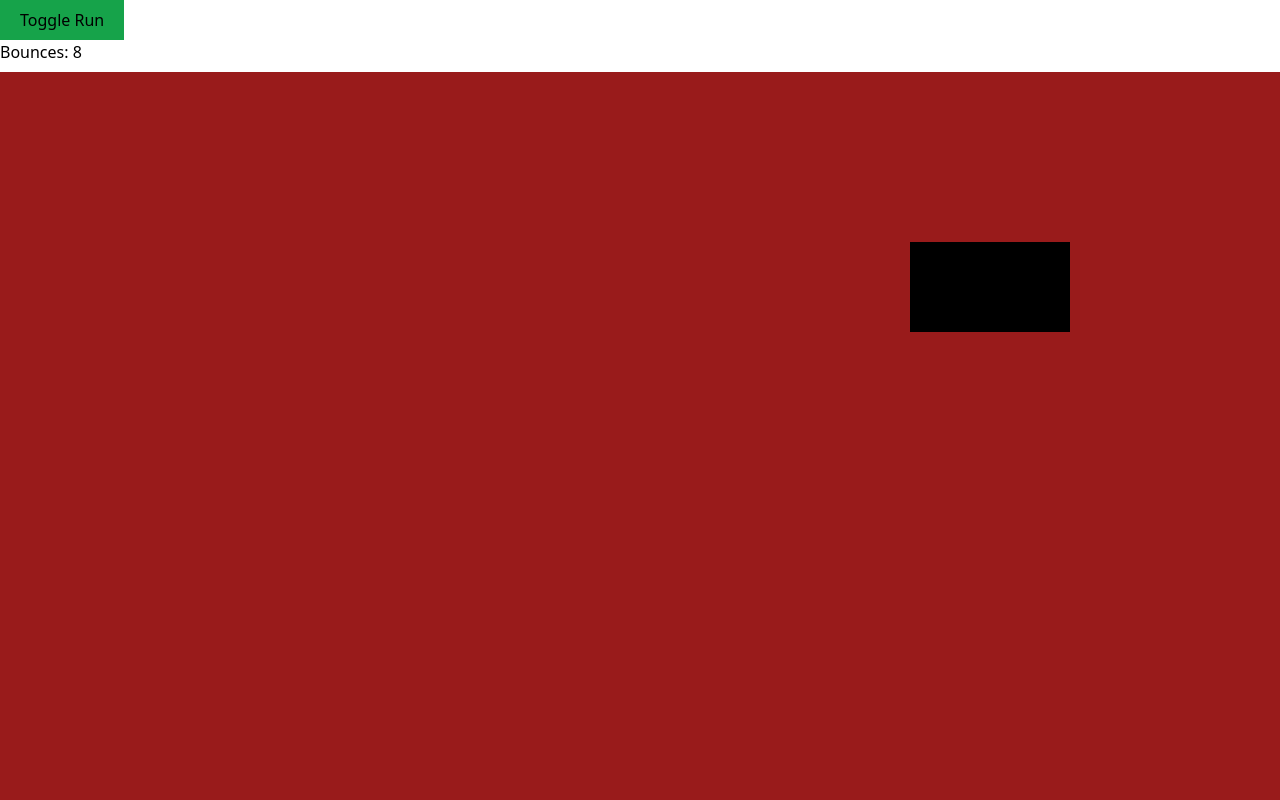
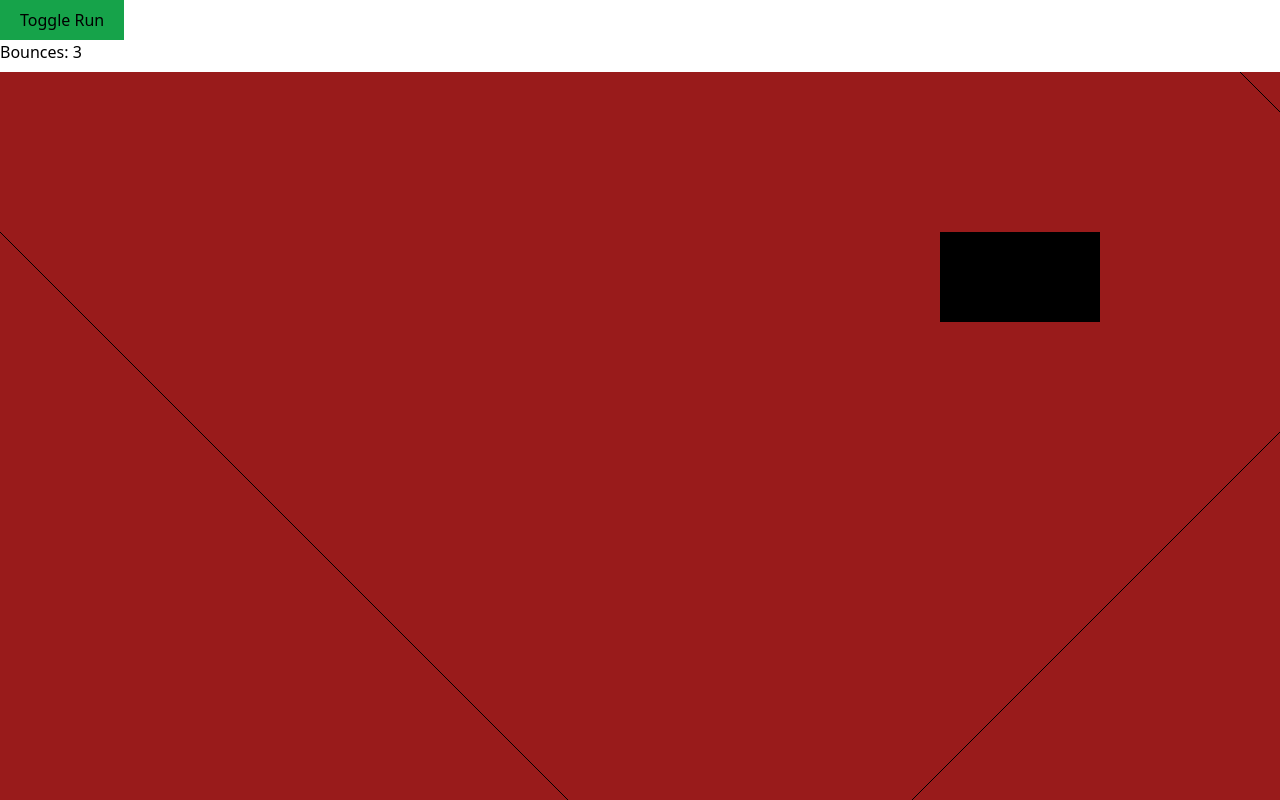
Before and after one commit to clayton-schneider/dvd, a website built with Vite: page index.html in a window 1280 px wide. Both pictures are taken after a click on the button "Toggle Run". Shown: the top 800 px of the page. Built offline with nearby package versions, Linux system fonts and the light colour scheme.

Commit message:
start to calculate the path of the cursor

```diff
--- a/index.html
+++ b/index.html
@@ -11,7 +11,7 @@
     <button class="bg-green-600 px-5 py-2" id="start">Toggle Run</button>
     <div id="bounces"><p>Bounces: 0</p></div>
     <section class="mx-auto flex justify-center">
-      <div class="mt-2" id="app"></div>
+      <div class="my-2" id="app"></div>
     </section>
     <script type="module" src="/src/main.ts"></script>
   </body>
--- a/src/Cursor.ts
+++ b/src/Cursor.ts
@@ -1,6 +1,8 @@
 import Canvas from "./Canvas";
 
 class Cursor {
+  startX: number;
+  startY: number;
   x: number;
   y: number;
   velX: number;
@@ -16,6 +18,8 @@ class Cursor {
     width: number,
     height: number
   ) {
+    this.startX = x;
+    this.startY = y;
     this.x = x;
     this.y = y;
     this.velX = velX;
@@ -36,7 +40,150 @@ class Cursor {
     return this.y + this.height;
   }
 
-  getPath(canvas: Canvas) {}
+  getPath(canvas: Canvas) {
+    // check to see which wall will be hit first
+    // draw line to wall
+    // change direction of v
+
+    const startCords = {
+      x: this.startX,
+      y: this.startY,
+    };
+
+    const coordinates = [];
+    // can't pass directly in becuase then we would pass the reference
+    // and since we update later those values would be overwritten
+    coordinates.push({ x: startCords.x, y: startCords.y });
+
+    const v = {
+      x: this.velX,
+      y: this.velY,
+    };
+
+    for (let i = 0; i < 4; i++) {
+      if (v.x > 0 && v.y > 0) {
+        // moving bottom right
+        const horDist = canvas.getRightEdge() - startCords.x;
+        const vertDist = canvas.getBottomEdge() - startCords.y;
+
+        let newCords = { x: 0, y: 0 };
+        // what side is going to hit first
+        if (horDist > vertDist) {
+          // bottom will be hit
+          newCords.x = startCords.x + vertDist;
+          newCords.y = startCords.y + vertDist;
+          coordinates.push(newCords);
+          v.y = -1 * v.y;
+          startCords.x = newCords.x;
+          startCords.y = newCords.y;
+        } else if (horDist < vertDist) {
+          // right will be hit
+          newCords.y = startCords.y + horDist;
+          newCords.x = startCords.x + horDist;
+          coordinates.push(newCords);
+          v.x = -1 * v.x;
+          startCords.x = newCords.x;
+          startCords.y = newCords.y;
+        } else if (horDist === vertDist) {
+          // hits corner
+          console.log("slot!");
+        } else {
+          console.log("Error calculating distance");
+        }
+      } else if (v.x > 0 && v.y < 0) {
+        // moving top right
+        const horDist = canvas.getRightEdge() - startCords.x;
+        const vertDist = Math.abs(canvas.getTopEdge() - startCords.y);
+
+        let newCords = { x: 0, y: 0 };
+        // what side is going to hit first
+        if (horDist > vertDist) {
+          // top will be hit
+          newCords.x = startCords.x + vertDist;
+          newCords.y = startCords.y - vertDist;
+          coordinates.push(newCords);
+          v.y = -1 * v.y;
+          startCords.x = newCords.x;
+          startCords.y = newCords.y;
+        } else if (horDist < vertDist) {
+          // right will be hit
+          newCords.y = startCords.y - horDist;
+          newCords.x = startCords.x + horDist;
+          coordinates.push(newCords);
+          v.x = -1 * v.x;
+          startCords.x = newCords.x;
+          startCords.y = newCords.y;
+        } else if (horDist === vertDist) {
+          // hits corner
+          console.log("slot!");
+        } else {
+          console.log("Error calculating distance");
+        }
+      } else if (v.x < 0 && v.y > 0) {
+        // moving bottom left
+        const horDist = Math.abs(canvas.getLeftEdge() - startCords.x);
+        const vertDist = Math.abs(canvas.getBottomEdge() - startCords.y);
+
+        let newCords = { x: 0, y: 0 };
+        // what side is going to hit first
+        if (horDist > vertDist) {
+          // bottom will be hit
+          newCords.x = startCords.x - vertDist;
+          newCords.y = startCords.y + vertDist;
+          coordinates.push(newCords);
+          v.y = -1 * v.y;
+          startCords.x = newCords.x;
+          startCords.y = newCords.y;
+        } else if (horDist < vertDist) {
+          // left will be hit
+          newCords.y = startCords.y - horDist;
+          newCords.x = startCords.x - horDist;
+          coordinates.push(newCords);
+          v.x = -1 * v.x;
+          startCords.x = newCords.x;
+          startCords.y = newCords.y;
+        } else if (horDist === vertDist) {
+          // hits corner
+          console.log("slot!");
+        } else {
+          console.log("Error calculating distance");
+        }
+      } else if (v.x < 0 && v.y < 0) {
+        // moving top left
+        const horDist = Math.abs(canvas.getLeftEdge() - startCords.x);
+        const vertDist = Math.abs(canvas.getTopEdge() - startCords.y);
+
+        let newCords = { x: 0, y: 0 };
+        // what side is going to hit first
+        if (horDist > vertDist) {
+          // top will be hit
+          newCords.x = startCords.x - vertDist;
+          newCords.y = startCords.y - vertDist;
+          coordinates.push(newCords);
+          v.y = -1 * v.y;
+          startCords.x = newCords.x;
+          startCords.y = newCords.y;
+        } else if (horDist < vertDist) {
+          // right will be hit
+          newCords.y = startCords.y - horDist;
+          newCords.x = startCords.x - horDist;
+          coordinates.push(newCords);
+          v.x = -1 * v.x;
+          startCords.x = newCords.x;
+          startCords.y = newCords.y;
+        } else if (horDist === vertDist) {
+          // hits corner
+          console.log("slot!");
+        } else {
+          console.log("Error calculating distance");
+        }
+      } else {
+        console.log("Error reading v for path-gen");
+      }
+    }
+
+    return coordinates;
+  }
 }
 
 export default Cursor;
--- a/src/Simulation.ts
+++ b/src/Simulation.ts
@@ -7,7 +7,7 @@ class Simulation {
 
   constructor() {
     this.bounces = 0;
-    this.running = true;
+    this.running = false;
   }
 
   mountCanvas(entry: HTMLDivElement, canvas: Canvas) {
@@ -67,6 +67,16 @@ class Simulation {
       });
     } else {
       canvas.getCtx().fillRect(cursor.x, cursor.y, cursor.width, cursor.height);
+
+      // Code needed to draw paths
+      const paths = cursor.getPath(canvas);
+
+      for (let i = 1; i < paths.length; i++) {
+        canvas.getCtx().beginPath();
+        canvas.getCtx().moveTo(paths[i - 1].x, paths[i - 1].y);
+        canvas.getCtx().lineTo(paths[i].x, paths[i].y);
+        canvas.getCtx().stroke();
+      }
     }
   }
 
--- a/src/main.ts
+++ b/src/main.ts
@@ -9,7 +9,7 @@ const CURSOR_WIDTH = CANVAS_WIDTH / 10;
 const CURSOR_HEIGHT = CANVAS_HEIGHT / 10;
 
 const canvas = new Canvas(CANVAS_WIDTH, CANVAS_HEIGHT);
-const cursor = new Cursor(100, 100, 10, 10, 160, 90);
+const cursor = new Cursor(100, 100, 10, 10, CURSOR_WIDTH, CURSOR_HEIGHT);
 
 function cursorFactory(n: number) {
   const cursorArr = [];
```
